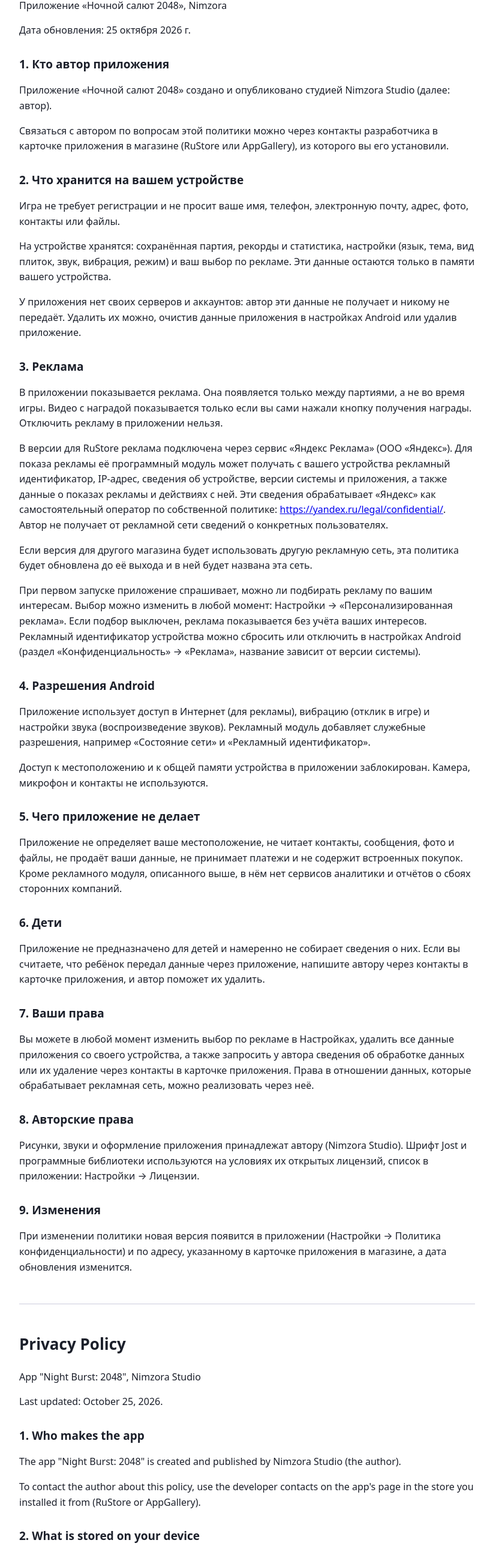
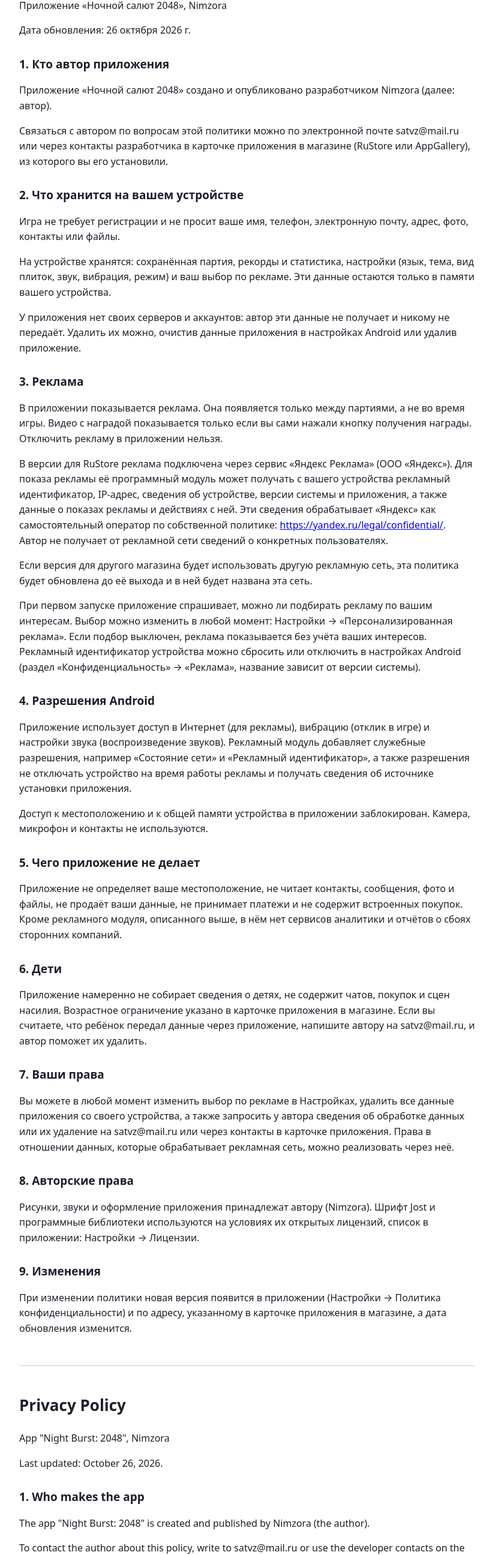
Before and after one commit to lowpi111/nimzora-privacy, a plain HTML site: page index.html in a window 1280 px wide. Shown: the part 112-2704 px from the top of the page at 60% size, without its empty margins (228-1050 px from the left). Drawn offline with Linux system fonts and the light colour scheme.

Commit message:
Add files via upload

```diff
--- a/index.html
+++ b/index.html
@@ -14,11 +14,11 @@
 <body>
 <section lang="ru">
 <h1>Политика конфиденциальности</h1>
-<p>Приложение «Ночной салют 2048», Nimzora </p>
-<p>Дата обновления: 25 октября 2026 г.</p>
+<p>Приложение «Ночной салют 2048», Nimzora</p>
+<p>Дата обновления: 26 октября 2026 г.</p>
 <h2>1. Кто автор приложения</h2>
-<p>Приложение «Ночной салют 2048» создано и опубликовано студией Nimzora Studio (далее: автор).</p>
-<p>Связаться с автором по вопросам этой политики можно через контакты разработчика в карточке приложения в магазине (RuStore или AppGallery), из которого вы его установили.</p>
+<p>Приложение «Ночной салют 2048» создано и опубликовано разработчиком Nimzora (далее: автор).</p>
+<p>Связаться с автором по вопросам этой политики можно по электронной почте satvz@mail.ru или через контакты разработчика в карточке приложения в магазине (RuStore или AppGallery), из которого вы его установили.</p>
 <h2>2. Что хранится на вашем устройстве</h2>
 <p>Игра не требует регистрации и не просит ваше имя, телефон, электронную почту, адрес, фото, контакты или файлы.</p>
 <p>На устройстве хранятся: сохранённая партия, рекорды и статистика, настройки (язык, тема, вид плиток, звук, вибрация, режим) и ваш выбор по рекламе. Эти данные остаются только в памяти вашего устройства.</p>
@@ -29,26 +29,26 @@
 <p>Если версия для другого магазина будет использовать другую рекламную сеть, эта политика будет обновлена до её выхода и в ней будет названа эта сеть.</p>
 <p>При первом запуске приложение спрашивает, можно ли подбирать рекламу по вашим интересам. Выбор можно изменить в любой момент: Настройки → «Персонализированная реклама». Если подбор выключен, реклама показывается без учёта ваших интересов. Рекламный идентификатор устройства можно сбросить или отключить в настройках Android (раздел «Конфиденциальность» → «Реклама», название зависит от версии системы).</p>
 <h2>4. Разрешения Android</h2>
-<p>Приложение использует доступ в Интернет (для рекламы), вибрацию (отклик в игре) и настройки звука (воспроизведение звуков). Рекламный модуль добавляет служебные разрешения, например «Состояние сети» и «Рекламный идентификатор».</p>
+<p>Приложение использует доступ в Интернет (для рекламы), вибрацию (отклик в игре) и настройки звука (воспроизведение звуков). Рекламный модуль добавляет служебные разрешения, например «Состояние сети» и «Рекламный идентификатор», а также разрешения не отключать устройство на время работы рекламы и получать сведения об источнике установки приложения.</p>
 <p>Доступ к местоположению и к общей памяти устройства в приложении заблокирован. Камера, микрофон и контакты не используются.</p>
 <h2>5. Чего приложение не делает</h2>
 <p>Приложение не определяет ваше местоположение, не читает контакты, сообщения, фото и файлы, не продаёт ваши данные, не принимает платежи и не содержит встроенных покупок. Кроме рекламного модуля, описанного выше, в нём нет сервисов аналитики и отчётов о сбоях сторонних компаний.</p>
 <h2>6. Дети</h2>
-<p>Приложение не предназначено для детей и намеренно не собирает сведения о них. Если вы считаете, что ребёнок передал данные через приложение, напишите автору через контакты в карточке приложения, и автор поможет их удалить.</p>
+<p>Приложение намеренно не собирает сведения о детях, не содержит чатов, покупок и сцен насилия. Возрастное ограничение указано в карточке приложения в магазине. Если вы считаете, что ребёнок передал данные через приложение, напишите автору на satvz@mail.ru, и автор поможет их удалить.</p>
 <h2>7. Ваши права</h2>
-<p>Вы можете в любой момент изменить выбор по рекламе в Настройках, удалить все данные приложения со своего устройства, а также запросить у автора сведения об обработке данных или их удаление через контакты в карточке приложения. Права в отношении данных, которые обрабатывает рекламная сеть, можно реализовать через неё.</p>
+<p>Вы можете в любой момент изменить выбор по рекламе в Настройках, удалить все данные приложения со своего устройства, а также запросить у автора сведения об обработке данных или их удаление на satvz@mail.ru или через контакты в карточке приложения. Права в отношении данных, которые обрабатывает рекламная сеть, можно реализовать через неё.</p>
 <h2>8. Авторские права</h2>
-<p>Рисунки, звуки и оформление приложения принадлежат автору (Nimzora Studio). Шрифт Jost и программные библиотеки используются на условиях их открытых лицензий, список в приложении: Настройки → Лицензии.</p>
+<p>Рисунки, звуки и оформление приложения принадлежат автору (Nimzora). Шрифт Jost и программные библиотеки используются на условиях их открытых лицензий, список в приложении: Настройки → Лицензии.</p>
 <h2>9. Изменения</h2>
 <p>При изменении политики новая версия появится в приложении (Настройки → Политика конфиденциальности) и по адресу, указанному в карточке приложения в магазине, а дата обновления изменится.</p>
 </section>
 <section lang="en">
 <h1>Privacy Policy</h1>
-<p>App &quot;Night Burst: 2048&quot;, Nimzora Studio</p>
-<p>Last updated: October 25, 2026.</p>
+<p>App &quot;Night Burst: 2048&quot;, Nimzora</p>
+<p>Last updated: October 26, 2026.</p>
 <h2>1. Who makes the app</h2>
-<p>The app &quot;Night Burst: 2048&quot; is created and published by Nimzora Studio (the author).</p>
-<p>To contact the author about this policy, use the developer contacts on the app's page in the store you installed it from (RuStore or AppGallery).</p>
+<p>The app &quot;Night Burst: 2048&quot; is created and published by Nimzora (the author).</p>
+<p>To contact the author about this policy, write to satvz@mail.ru or use the developer contacts on the app's page in the store you installed it from (RuStore or AppGallery).</p>
 <h2>2. What is stored on your device</h2>
 <p>The game needs no account and never asks for your name, phone, email, address, photos, contacts or files.</p>
 <p>The device stores: the saved game, best scores and statistics, settings (language, theme, tile faces, sound, vibration, mode) and your ad choice. This data stays only in your device's storage.</p>
@@ -59,16 +59,16 @@
 <p>If a version for another store uses a different ad network, this policy will be updated before that version is released and will name that network.</p>
 <p>On first launch the app asks whether ads may be tailored to your interests. You can change this at any time: Settings → &quot;Personalized ads&quot;. When tailoring is off, ads are shown without using your interests. You can reset or disable your advertising ID in Android settings (Privacy → Ads; the name depends on the Android version).</p>
 <h2>4. Android permissions</h2>
-<p>The app uses Internet access (for ads), vibration (in-game feedback) and audio settings (playing sounds). The ad module adds service permissions such as network state and advertising ID.</p>
+<p>The app uses Internet access (for ads), vibration (in-game feedback) and audio settings (playing sounds). The ad module adds service permissions such as network state and advertising ID, as well as permissions to keep the device awake while ads run and to read the install source of the app.</p>
 <p>Access to location and shared device storage is blocked in the app. Camera, microphone and contacts are not used.</p>
 <h2>5. What the app does not do</h2>
 <p>The app does not determine your location, read contacts, messages, photos or files, sell your data, take payments, or include in-app purchases. Apart from the ad module described above, it contains no third-party analytics or crash-reporting services.</p>
 <h2>6. Children</h2>
-<p>The app is not directed to children and does not knowingly collect their data. If you believe a child has provided data through the app, write to the author using the contacts on the app's store page and the author will help delete it.</p>
+<p>The app does not knowingly collect data about children and has no chat, purchases or violence. The age rating is shown on the app's store page. If you believe a child has provided data through the app, write to the author at satvz@mail.ru and the author will help delete it.</p>
 <h2>7. Your rights</h2>
-<p>You can change your ad choice in Settings at any time, delete all app data from your device, and ask the author for information about data processing or its deletion through the contacts on the app's store page. For data processed by the ad network, use its own channels.</p>
+<p>You can change your ad choice in Settings at any time, delete all app data from your device, and ask the author for information about data processing or its deletion at satvz@mail.ru or through the contacts on the app's store page. For data processed by the ad network, use its own channels.</p>
 <h2>8. Copyright</h2>
-<p>The artwork, sounds and design of the app belong to the author (Nimzora Studio). The Jost font and software libraries are used under their open licenses, listed in the app: Settings → Licenses.</p>
+<p>The artwork, sounds and design of the app belong to the author (Nimzora). The Jost font and software libraries are used under their open licenses, listed in the app: Settings → Licenses.</p>
 <h2>9. Changes</h2>
 <p>If the policy changes, the new version will appear in the app (Settings → Privacy policy) and at the address given on the app's store page, and the update date will change.</p>
 </section>
```
